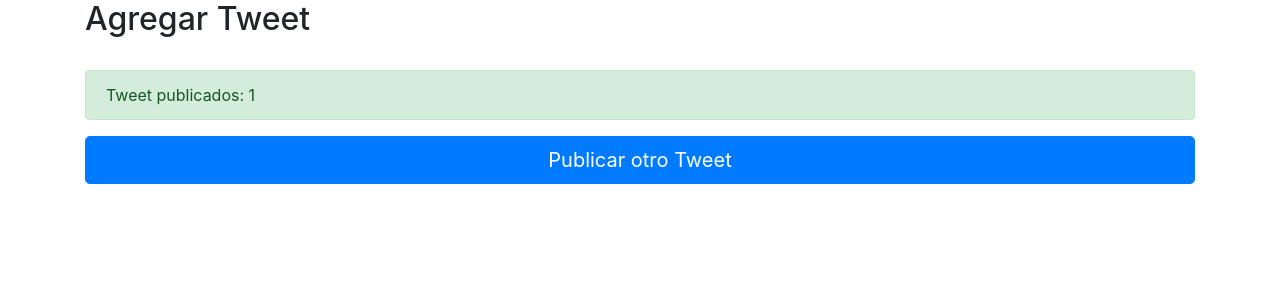
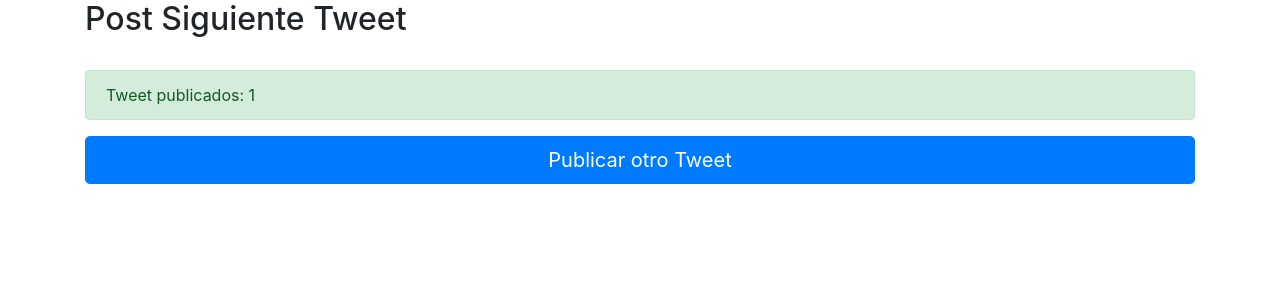
Before and after one commit to cvaldex/rockHolidaysWeb, an Angular app: page /tweet-publish-success/1 in a window 1280 px wide. Shown: the top 300 px of the page. Built offline with nearby package versions, Linux system fonts and the light colour scheme.

Commit message:
Correcciones Ortográficas

```diff
--- a/src/app/tweet-publish-success/tweet-publish-success.component.html
+++ b/src/app/tweet-publish-success/tweet-publish-success.component.html
@@ -1,5 +1,5 @@
 <div class="container">
-    <h2>Agregar Tweet</h2><br/>
+    <h2>Post Siguiente Tweet</h2><br/>
   <div class="alert alert-success" role="alert">Tweet publicados: {{id}}</div>
   <button (click)="goBack()" class="custom-file-input" type="button" class="btn btn-primary btn-lg btn-block">Publicar otro Tweet</button>
 </div>
--- a/src/app/tweet-publish/tweet-publish.component.html
+++ b/src/app/tweet-publish/tweet-publish.component.html
@@ -1,5 +1,5 @@
 <div class="container">
-    <h2>Publicar Siguiente Tweet</h2>
+    <h2>Post Siguiente Tweet</h2>
     <form>
         <div class="form-group">
             <button (click)="publishTweet()" class="custom-file-input" type="button" class="btn btn-primary btn-lg btn-block">Publicar Siguiente Tweet</button>
```
